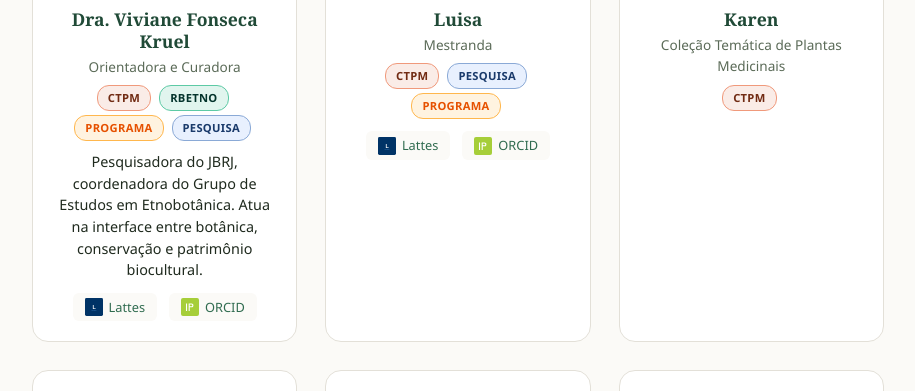
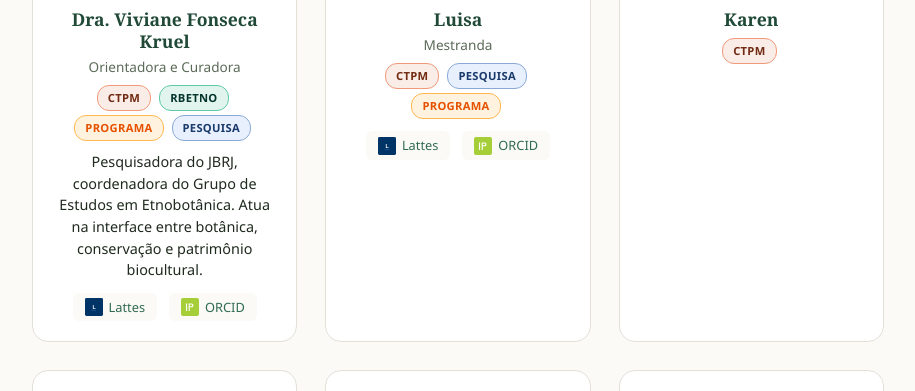
Before and after one commit to etnobotanicajbrj/site-principal, a Jekyll site: the page built from quem-somos/equipe.md, in a window 1280 px wide and 900 px high, cut to the strip 338-729 px from the top of the window. Shown: the whole strip, without its empty margins (182-1097 px from the left). Built offline with Jekyll 4.4.1, drawn with Linux system fonts in a browser that asks for light colours.

Commit message:
Update equipe.yml with description placeholders
Added placeholder for brief description in Luisa's entry and removed the function title for Karen.

```diff
--- a/_data/equipe.yml
+++ b/_data/equipe.yml
@@ -20,10 +20,10 @@
   foto: /assets/images/equipe/luisa.png
   lattes: "http://lattes.cnpq.br/5593552951372724"
   orcid: "https://orcid.org/0009-0009-1520-1730"
-  descricao: ""
+  descricao: "" #inserir breve descrição
 
 - nome: "Karen"
-  funcao: "Coleção Temática de Plantas Medicinais"
+  funcao: " "
   colecoes: [ctpm]
   foto: /assets/images/equipe/karen.jpg
 
```
